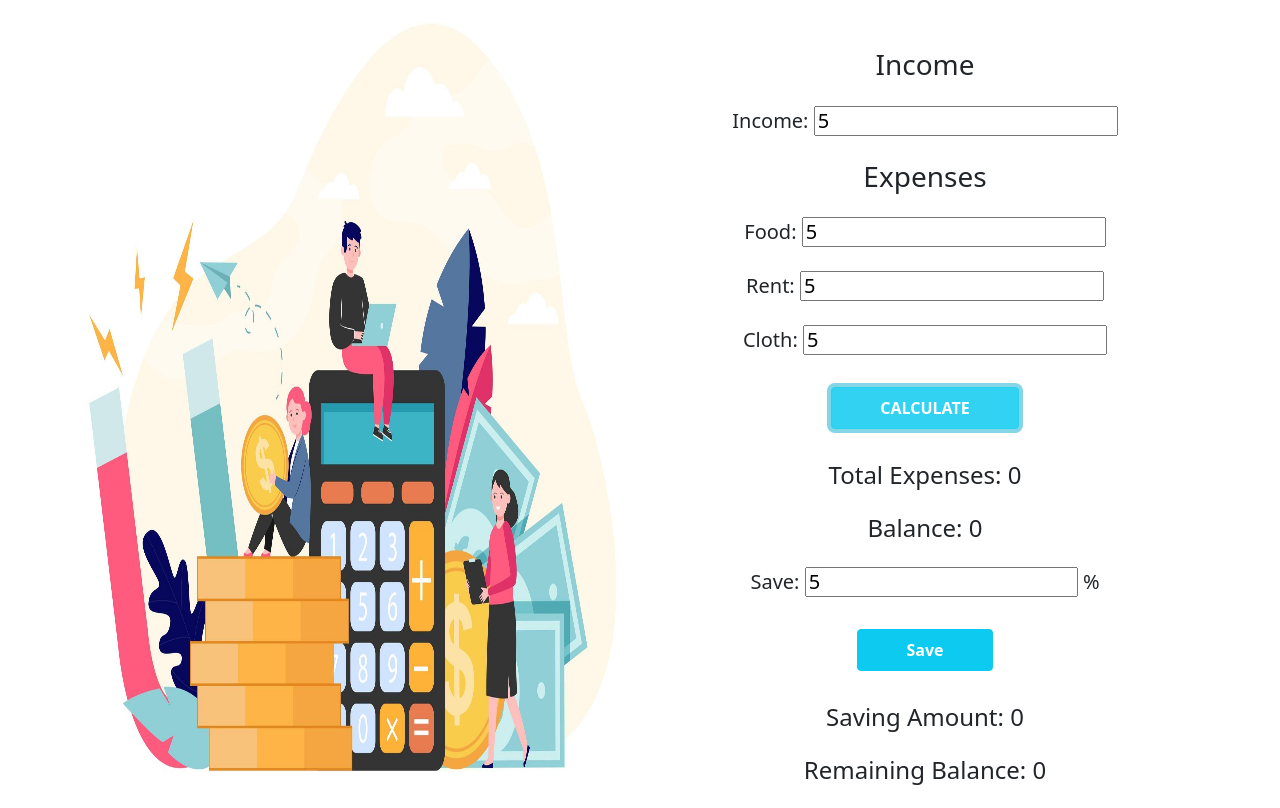
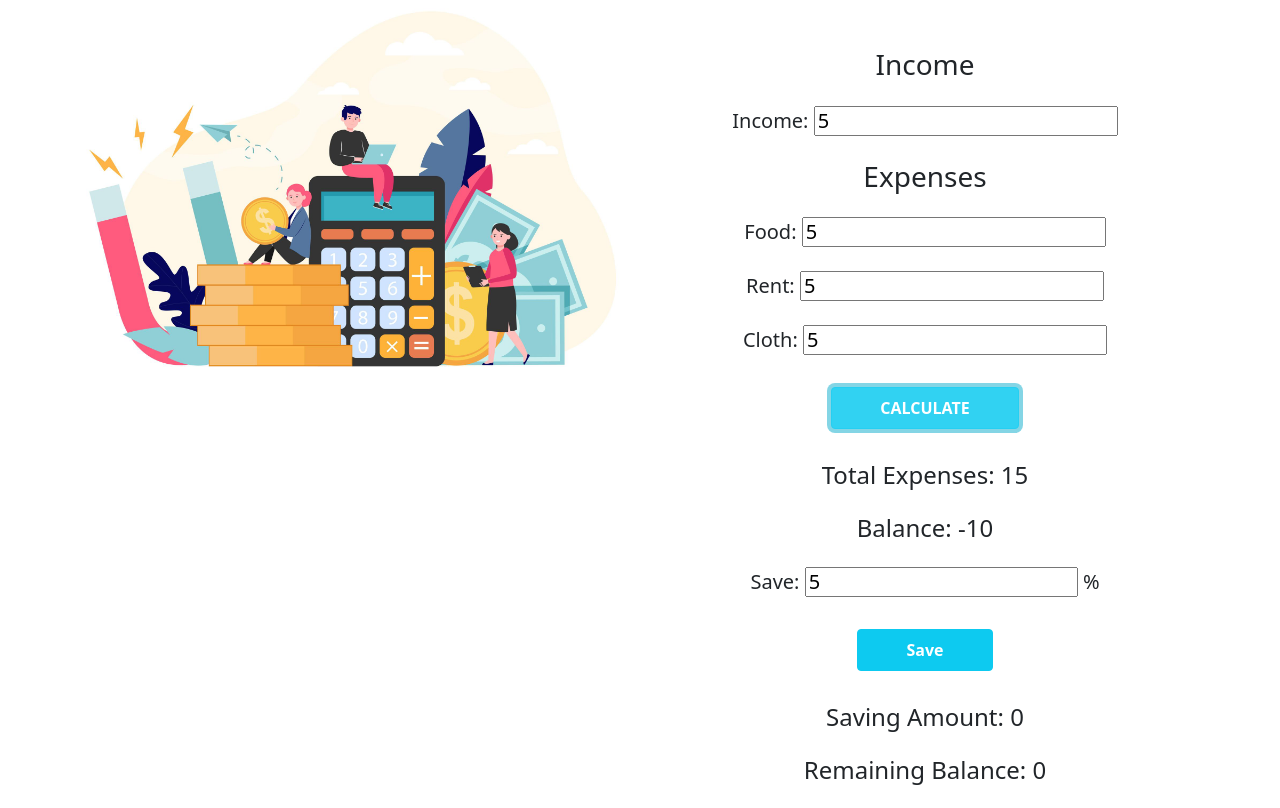
Before and after one commit to AfnanFerdousi/income-statement, a plain HTML site: page index.html in a window 1280 px wide. Both pictures are taken after typing "5", "5", "5", "5", "5" into the empty fields and a click on the button "CALCULATE". Drawn offline with nearby package versions, Linux system fonts and the light colour scheme.

Commit message:
total expense, balance calculate and negative number error handling

```diff
--- a/index.html
+++ b/index.html
@@ -13,7 +13,7 @@
             <div class="container">
                 <div class="row">
                 <div class="col-md-6">
-                <img src="./images/IS.jpg"  class="w-100 h-100 img-fluid" alt="">
+                <img src="./images/IS.jpg"  class="w-100 img-fluid" alt="">
             </div>
             <div class="col-md-6">
                 <div class="mt-5 text-center">
@@ -23,7 +23,7 @@
                 <h5 class="d-block my-4">Food: <input type="number" id="food"></h5>
                 <h5 class="d-block my-4">Rent: <input type="number" id="rent"></h5>
                 <h5 class="d-block my-4">Cloth: <input type="number" id="cloth"></h5>
-                <button class="btn btn-info px-5 py-2 my-2 text-white fw-bold">CALCULATE</button>
+                <button class="btn btn-info px-5 py-2 my-2 text-white fw-bold" id="calculate">CALCULATE</button>
 
                 <h4 class="my-4">Total Expenses: <span id="total-expense">0</span></h4>
                 <h4 class="my-4">Balance: <span id="balance">0</span></h4>
--- a/js/script.js
+++ b/js/script.js
@@ -0,0 +1,28 @@
+// Income
+const income = document.getElementById("income");
+
+// Expenses
+const food = document.getElementById("food");
+const rent = document.getElementById("rent");
+const cloth = document.getElementById("cloth");
+
+let totalExpense = document.getElementById("total-expense");
+let balance = document.getElementById("balance");
+
+
+// Calulate button function
+document.getElementById("calculate").addEventListener('click', function () {
+
+    // Negative Number Error Handling
+    if (food.value < 0 || rent.value < 0 || cloth.value < 0 || income.value < 0) {
+        alert("Please enter a valid number!")
+    }
+
+    else {
+    const addExpenses = parseFloat(food.value) + parseFloat(rent.value) + parseFloat(cloth.value);
+    totalExpense.innerText = addExpenses;
+
+    const restBalance = parseFloat(income.value) - parseFloat(addExpenses);
+    balance.innerText = restBalance;
+    }
+})
```
